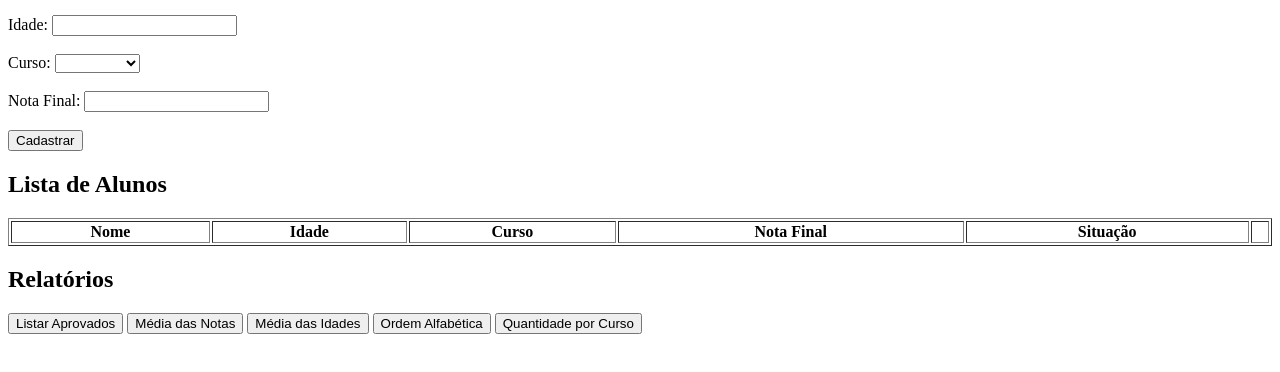
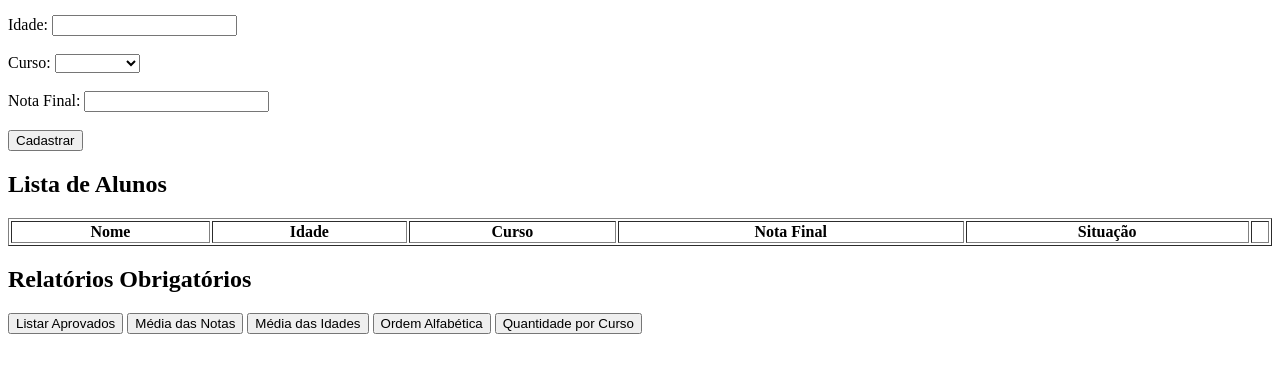
Before and after one commit to NathaliaEstouco/alunos, a plain HTML site: page index.html in a window 1280 px wide. Shown: the part 104-476 px from the top of the page. Drawn offline with Linux system fonts and the light colour scheme.

Commit message:
alteração index

```diff
--- a/index.html
+++ b/index.html
@@ -39,7 +39,7 @@
     <tbody id="tabelaAlunos"></tbody>
   </table>
 
-  <h2>Relatórios</h2>
+  <h2>Relatórios Obrigatórios</h2>
   <button id="btnAprovados">Listar Aprovados</button>
   <button id="btnMediaNotas">Média das Notas</button>
   <button id="btnMediaIdades">Média das Idades</button>
```
